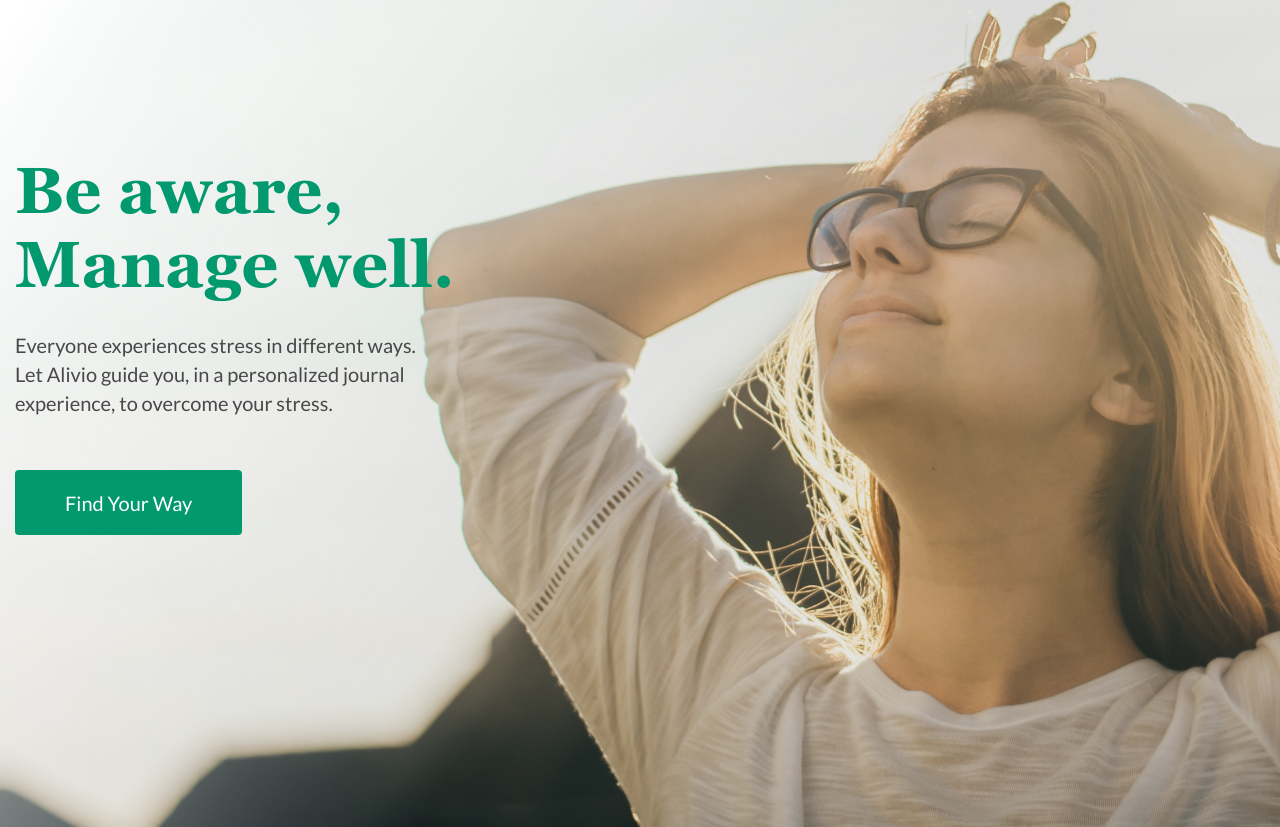
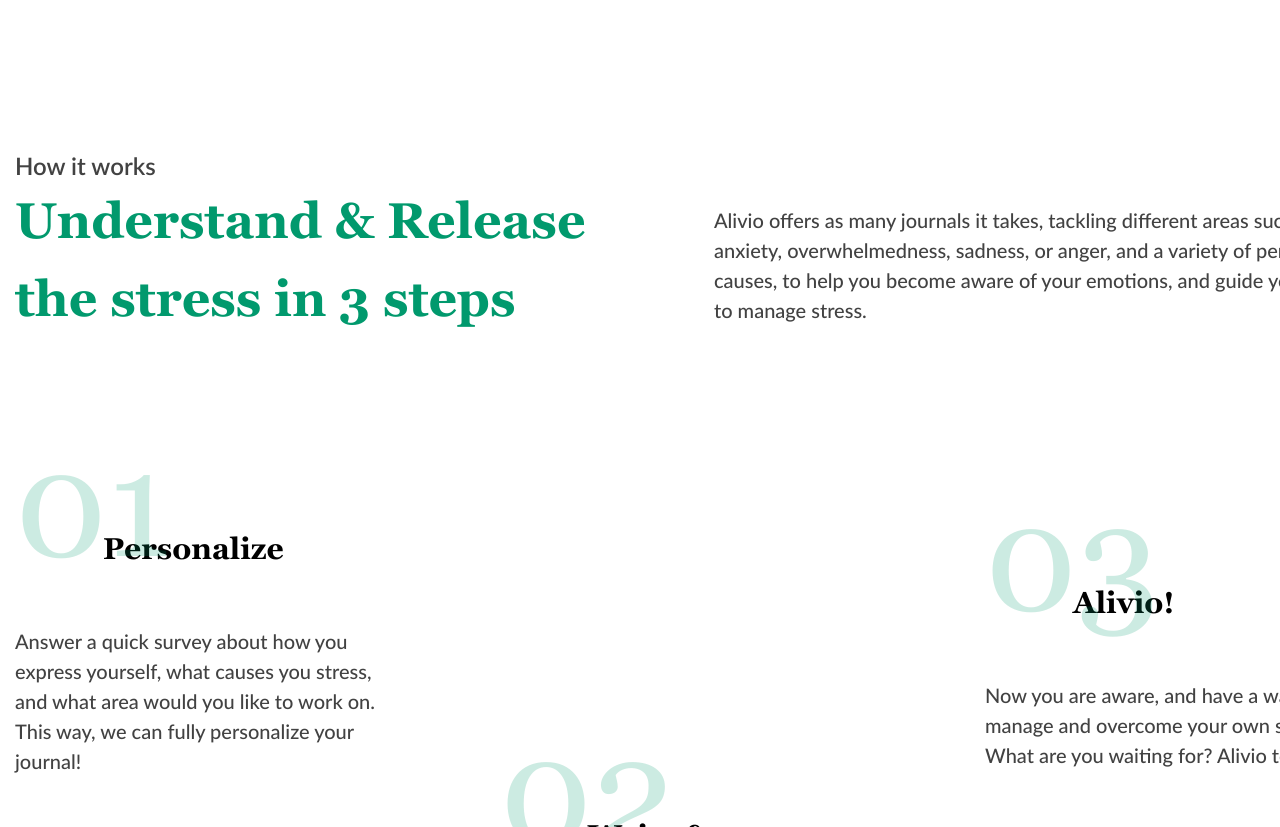
Before and after one commit to EliHaciyev/Alivio, a plain HTML site: page index.html in a window 1280 px wide. Shown: the part 108-935 px from the top of the page. Drawn offline with Linux system fonts and the light colour scheme.

Commit message:
Main section two part

```diff
--- a/css/styles.css
+++ b/css/styles.css
@@ -178,4 +178,100 @@
   object-fit: cover;
 }
 
+/* Section How-it-works  Start */
+
+.how-it-works {
+  padding-top: 169px;
+  padding-bottom: 51px;
+}
+
+.how-it-works-header {
+  padding-bottom: 52px;
+  display: flex;
+  justify-content: space-between;
+}
+
+.how-it-works-header-head {
+  max-width: 584px;
+  margin-right: 30px;
+}
+
+.how-it-works-header-title {
+  margin-bottom: -3px;
+  font-weight: 600;
+  font-size: 24px;
+  line-height: 157%;
+}
+
+.how-it-works-header-subtitle {
+  color: rgb(1, 153, 109);
+  font-family: 'Georgia', serif;
+  font-size: 50px;
+  font-weight: 700;
+  line-height: 157%;
+}
+
+.how-it-works-header-content {
+  padding-top: 58px;
+  max-width: 671px;
+  line-height: 150%;
+  font-weight: 500;
+}
+
+.how-it-works-steps {
+  display: grid;
+  grid-template-columns: repeat(auto-fit, 390px);
+  column-gap: 95px;
+}
+
+.step {
+  max-width: 390px;
+}
+.step:nth-child(2) {
+  padding-top: 287px;
+}
+
+.step:nth-child(3) {
+  padding-top: 54px;
+}
+
+.step-heading {
+  position: relative;
+  padding-top: 135px;
+  padding-left: 88px;
+  margin-bottom: 55px;
+  color: rgb(0, 0, 0);
+  font-family: "Georgia", serif;
+  font-size: 30px;
+  font-weight: 700;
+  line-height: 150%;
+}
+.step-heading::before {
+  position: absolute;
+  left: 0;
+  top: 0;
+  content: attr(data-number);
+  color: rgba(1, 153, 109, 0.2);
+  font-family: "Georgia", serif;
+  font-size: 150px;
+  font-weight: 400;
+  line-height: 150%;
+}
+.step-text {
+  margin-bottom: 60px;
+  color: rgb(66, 66, 66);
+  font-size: 20px;
+  font-weight: 500;
+  line-height: 150%;
+}
+
+.step-img {
+  width: 100%;
+  height: auto;
+  object-fit: cover;
+}
+
+
+/* Section How-it-works  End */
+
 /* Section Main End */
--- a/index.html
+++ b/index.html
@@ -37,7 +37,7 @@
   <main>
   <!-- Section Home Start-->
 
-      <section class="home">
+      <section class="home none">
         <div class="container">
           <div class="home-content">
            <h1 class="home-heading">
@@ -58,6 +58,57 @@
         </div>
       </section>
   <!-- Section Home End-->
+  <!-- Section How-it-works Start-->
+      <section class="how-it-works">
+        <div class="container">
+          <div class="how-it-works-header">
+            <div class="how-it-works-header-head">
+              <h2 class="how-it-works-header-title">How it works</h2>
+              <h3 class="how-it-works-header-subtitle">
+                Understand & Release the stress in 3 steps
+              </h3>
+            </div>
+            <div class="how-it-works-header-content">
+              <p>
+                Alivio offers as many journals it takes, tackling different areas such as anxiety, overwhelmedness, sadness, or anger, and a variety of personal causes, to help you become aware of your emotions, and guide you in how to manage stress.
+              </p>
+            </div>
+          </div>
+          <div class="how-it-works-steps">
+            <div class="step">
+              <h3 class="step-heading" data-number="01">Personalize</h3>
+              <div class="step-text">
+              <p >Answer a quick survey about how you express yourself, what causes you stress, and what area would you like to work on. This way, we can fully personalize your journal!
+              </p>
+              </div>
+              <img class="step-img" src="./img/step1.jpg" alt="step-img">
+            </div>
+            <div class="step">
+              <h3 class="step-heading" data-number="02">Write & Understand</h3>
+              <div class="step-text">
+              <p >
+               Write, draw, reflect, understand. Alivio will guide you through the prompts and will help you manage your stress!
+              </p>
+              </div>
+              <img class="step-img" src="./img/step2.jpg" alt="step-img">
+            </div>
+            <div class="step">
+              <h3 class="step-heading" data-number="03">Alivio!</h3>
+              <div class="step-text">
+              <p >
+               Now you are aware, and have a way to manage and overcome your own stress.
+                What are you waiting for? Alivio today!
+              </p>
+              </div>
+              <img class="step-img" src="./img/step3.jpg" alt="step-img">
+            </div>
+
+          </div>
+        </div>
+      </section>
+  <!-- Section How-it-works End-->
+
+
 
   </main>
 
```
Also changed, not shown: img/step1.jpg (added), img/step2.jpg (added), img/step3.jpg (added).
